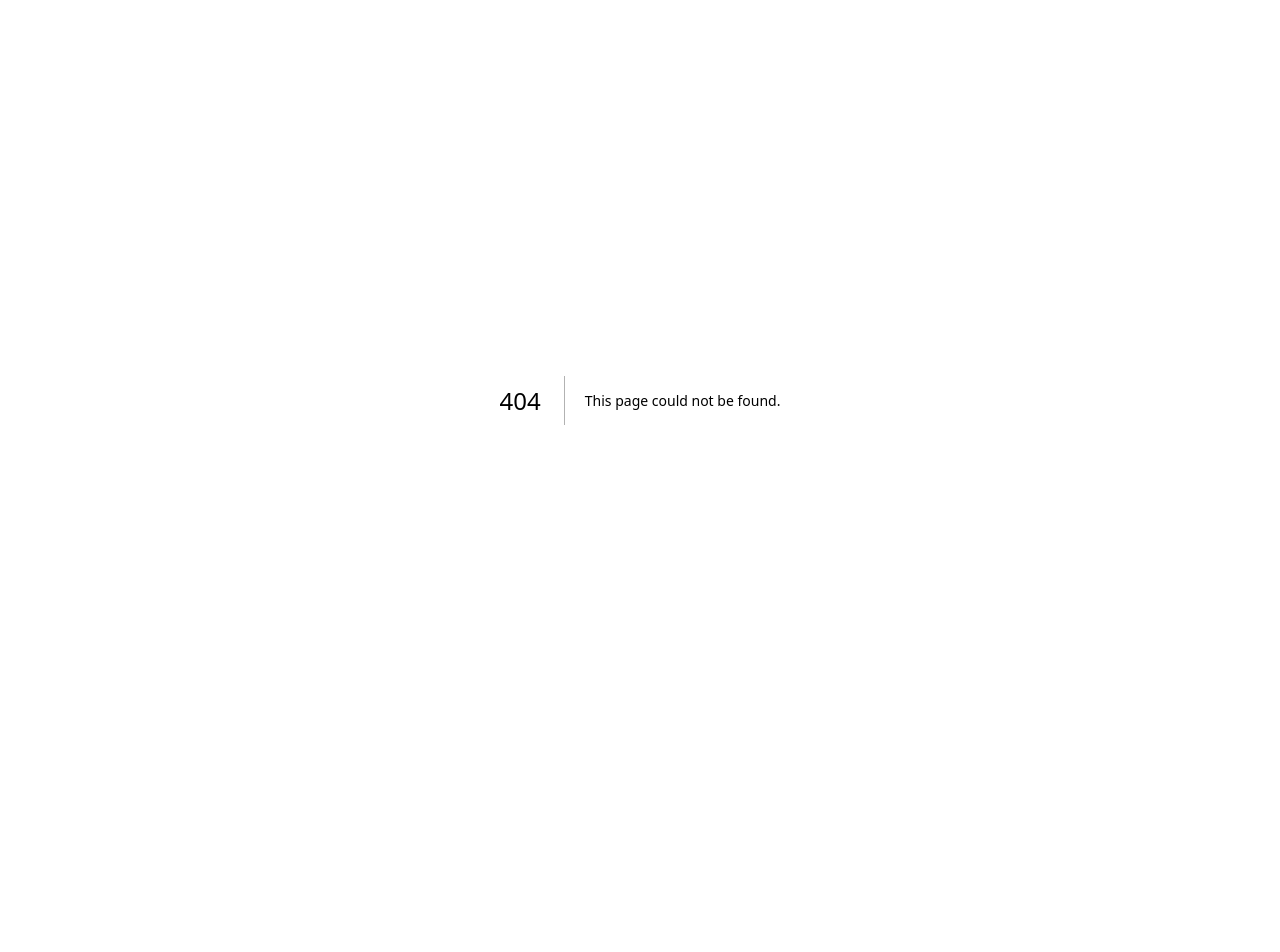
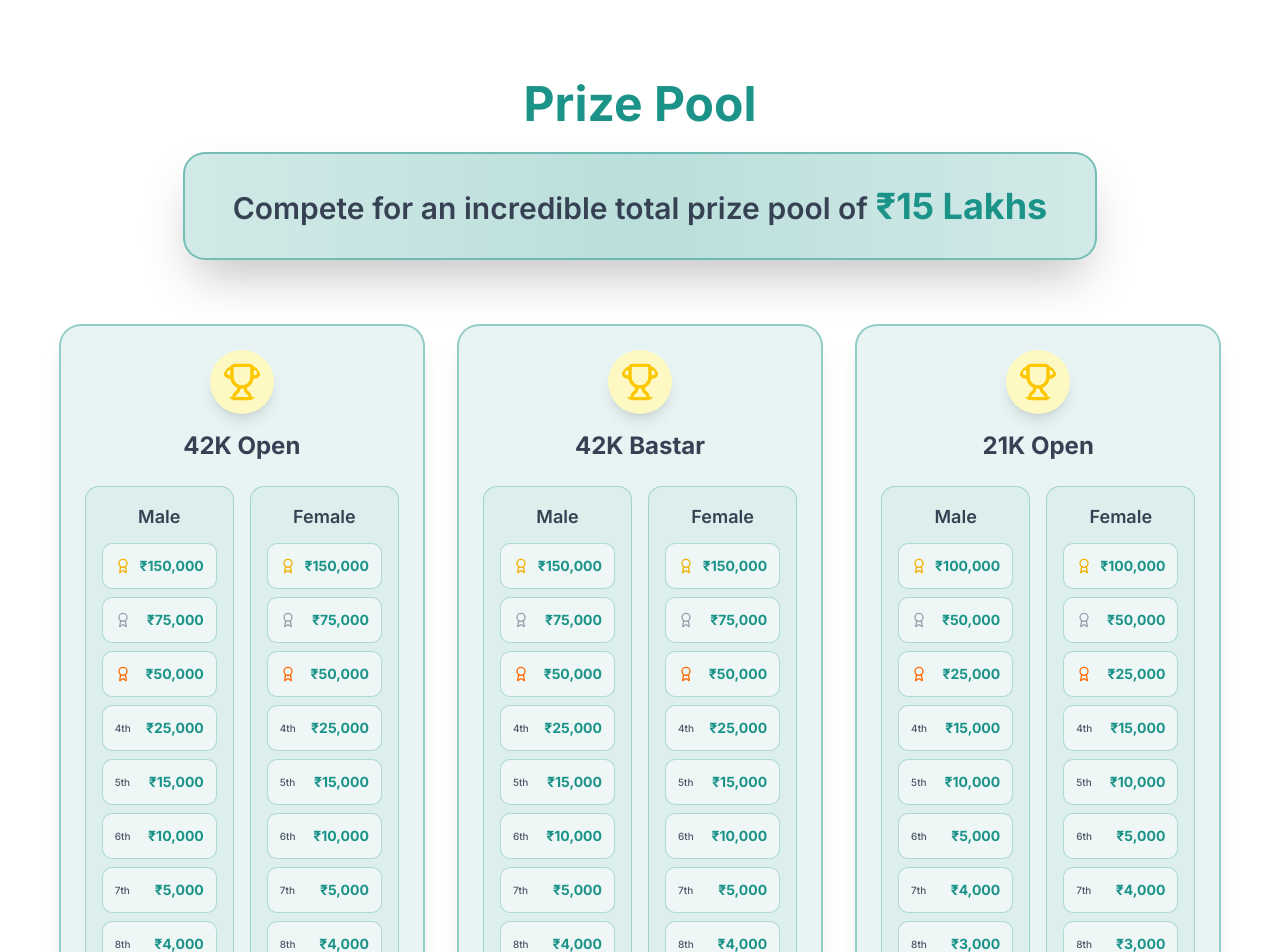
Before and after one commit to suraj7974/bastar-marathon, a Next.js app: page /prizes in a window 1280 px wide. Before the commit this address had no page. Shown: the top 952 px of the page. Before the commit the page ends 800 px from the top, so only its background shows below. Built offline with nearby package versions, Linux system fonts and the light colour scheme.

Commit message:
[feat]: prize money section

```diff
--- a/app/globals.css
+++ b/app/globals.css
@@ -45,6 +45,17 @@
   --radius-2xl: calc(var(--radius) + 8px);
   --radius-3xl: calc(var(--radius) + 12px);
   --radius-4xl: calc(var(--radius) + 16px);
+  --animate-prizePop: prizePop 0.5s ease-out forwards;
+  @keyframes prizePop {
+    0% {
+      opacity: 0;
+      transform: scale(0.8) translateY(10px);
+    }
+    100% {
+      opacity: 1;
+      transform: scale(1) translateY(0);
+    }
+  }
 }
 
 :root {
--- /dev/null
+++ b/app/prizes/page.tsx
@@ -0,0 +1,193 @@
+"use client";
+
+import React from "react";
+import { Trophy, Award } from "lucide-react";
+
+const PriceCard = ({ category, prizes }: { category: string; prizes: number[]; index: number }) => {
+  return (
+    <div
+      className="
+        relative overflow-hidden bg-primary/10 border-2 border-primary/40 rounded-3xl
+        shadow-xl hover:scale-[1.03] hover:shadow-2xl transition-all duration-300
+      "
+    >
+      <div className="p-6 relative z-10">
+        {/* Header with Trophy */}
+        <div className="flex flex-col items-center mb-6">
+          <div className="relative">
+            <Trophy className="size-16 text-yellow-400 bg-yellow-100 p-3 rounded-full shadow-lg" />
+          </div>
+
+          <h3
+            className="text-2xl font-bold text-gray-700 mt-4 text-center"
+            dangerouslySetInnerHTML={{ __html: category }}
+          />
+        </div>
+
+        {/* Male + Female */}
+        <div className="grid grid-cols-1 md:grid-cols-2 gap-4 mt-6">
+          {/* Male */}
+          <div className="bg-primary/5 border border-primary/30 rounded-xl p-4">
+            <h4 className="text-lg font-semibold text-gray-700 mb-3 text-center">Male</h4>
+
+            <div className="space-y-2">
+              {prizes.map(
+                (prize, prizeIndex) =>
+                  prize > 0 && (
+                    <div
+                      key={prizeIndex}
+                      className="
+                        px-3 py-3 rounded-lg border border-primary/30 bg-white/50
+                      "
+                    >
+                      <div className="flex justify-between items-center gap-2">
+                        <div className="flex items-center gap-1.5 flex-shrink-0">
+                          {prizeIndex < 3 ? (
+                            <Award
+                              className={`size-4 flex-shrink-0 ${
+                                prizeIndex === 0
+                                  ? "text-yellow-500"
+                                  : prizeIndex === 1
+                                    ? "text-gray-400"
+                                    : "text-orange-500"
+                              }`}
+                            />
+                          ) : (
+                            <span className="text-gray-600 text-[10px] font-medium leading-none">
+                              {prizeIndex + 1}
+                              {getOrdinalSuffix(prizeIndex + 1)}
+                            </span>
+                          )}
+                        </div>
+
+                        <span className="text-primary font-bold text-sm whitespace-nowrap">
+                          ₹{prize.toLocaleString()}
+                        </span>
+                      </div>
+                    </div>
+                  )
+              )}
+            </div>
+          </div>
+
+          {/* Female */}
+          <div className="bg-primary/5 border border-primary/30 rounded-xl p-4">
+            <h4 className="text-lg font-semibold text-gray-700 mb-3 text-center">Female</h4>
+
+            <div className="space-y-2">
+              {prizes.map(
+                (prize, prizeIndex) =>
+                  prize > 0 && (
+                    <div
+                      key={prizeIndex}
+                      className="
+                        px-3 py-3 rounded-lg border border-primary/30 bg-white/50
+                      "
+                    >
+                      <div className="flex justify-between items-center gap-2">
+                        <div className="flex items-center gap-1.5 flex-shrink-0">
+                          {prizeIndex < 3 ? (
+                            <Award
+                              className={`size-4 flex-shrink-0 ${
+                                prizeIndex === 0
+                                  ? "text-yellow-500"
+                                  : prizeIndex === 1
+                                    ? "text-gray-400"
+                                    : "text-orange-500"
+                              }`}
+                            />
+                          ) : (
+                            <span className="text-gray-600 text-[10px] font-medium leading-none">
+                              {prizeIndex + 1}
+                              {getOrdinalSuffix(prizeIndex + 1)}
+                            </span>
+                          )}
+                        </div>
+
+                        <span className="text-primary font-bold text-sm whitespace-nowrap">
+                          ₹{prize.toLocaleString()}
+                        </span>
+                      </div>
+                    </div>
+                  )
+              )}
+            </div>
+          </div>
+        </div>
+      </div>
+    </div>
+  );
+};
+
+const getOrdinalSuffix = (num: number) => {
+  const suffixes = ["th", "st", "nd", "rd"];
+  const v = num % 100;
+  return suffixes[(v - 20) % 10] || suffixes[v] || suffixes[0];
+};
+
+const Prices = () => {
+  const prizeData = [
+    {
+      category: "42K Open",
+      prizes: [150000, 75000, 50000, 25000, 15000, 10000, 5000, 4000, 3000, 2500],
+    },
+    {
+      category: "42K Bastar",
+      prizes: [150000, 75000, 50000, 25000, 15000, 10000, 5000, 4000, 3000, 2500],
+    },
+    {
+      category: "21K Open",
+      prizes: [100000, 50000, 25000, 15000, 10000, 5000, 4000, 3000, 2500, 2000],
+    },
+    {
+      category: "21K Bastar",
+      prizes: [100000, 50000, 25000, 15000, 10000, 5000, 4000, 3000, 2500, 2000],
+    },
+    {
+      category: "10K Open",
+      prizes: [15000, 10000, 8000, 4000, 2000],
+    },
+    {
+      category: "5K Fun Run",
+      prizes: [10000, 7000, 5000, 2000, 1000],
+    },
+  ];
+
+  return (
+    <div className="min-h-screen bg-gradient-to-br py-20 px-4">
+      <div className="max-w-7xl mx-auto">
+        <div className="text-center mb-16">
+          <h2 className="text-primary mb-6 text-5xl font-bold">Prize Pool</h2>
+
+          <div className="inline-block">
+            <div className="px-12 py-8 bg-gradient-to-r from-primary/20 via-primary/30 to-primary/20 rounded-3xl border-2 border-primary/50 shadow-2xl">
+              <p className="text-3xl text-gray-700 font-semibold text-center">
+                Compete for an incredible total prize pool of{" "}
+                <span className="text-primary font-bold text-4xl block md:inline mt-2 md:mt-0">
+                  ₹15 Lakhs
+                </span>
+              </p>
+            </div>
+          </div>
+        </div>
+
+        {/* Centered Grid */}
+        <div className="flex justify-center items-center">
+          <div className="grid grid-cols-1 md:grid-cols-2 lg:grid-cols-3 gap-8 max-w-7xl">
+            {prizeData.map((data, index) => (
+              <PriceCard key={index} {...data} index={index} />
+            ))}
+          </div>
+        </div>
+
+        <div className="mt-16 text-center">
+          <p className="text-gray-600 text-sm">
+            * All prizes are subject to applicable taxes and terms & conditions
+          </p>
+        </div>
+      </div>
+    </div>
+  );
+};
+
+export default Prices;
--- a/package.json
+++ b/package.json
@@ -20,6 +20,7 @@
     "class-variance-authority": "^0.7.1",
     "clsx": "^2.1.1",
     "date-fns": "^4.1.0",
+    "lucide-react": "^0.564.0",
     "next": "16.1.6",
     "nodemailer": "^6.9.16",
     "radix-ui": "^1.4.3",
```
Also changed, not shown: 1 other file (tests, documents, lock files or other folders).
